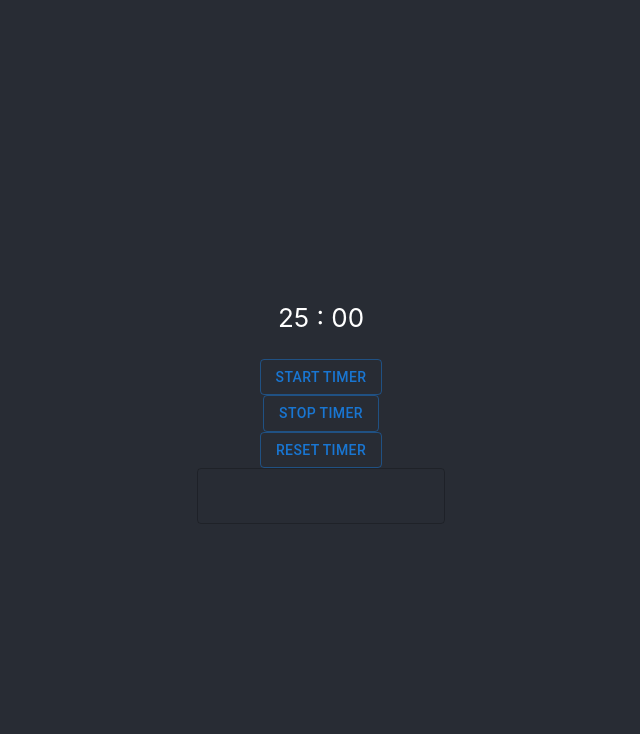
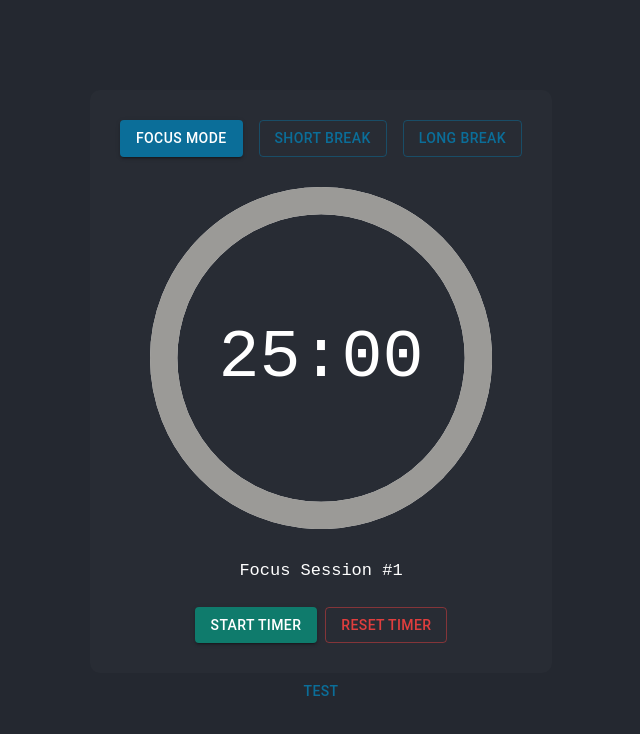
Before and after one commit to finnlestrange/pomodoro, a React (Create React App) app: page / in a window 1280 px wide. Shown: the top 734 px of the page, without its empty margins (319-959 px from the left). Built offline with nearby package versions, Linux system fonts and the light colour scheme.

Commit message:
updated style and major functionality

```diff
--- a/public/index.html
+++ b/public/index.html
@@ -24,7 +24,7 @@
       work correctly both with client-side routing and a non-root public URL.
       Learn how to configure a non-root public URL by running `npm run build`.
     -->
-    <title>React App</title>
+    <title>Pomodoro</title>
   </head>
   <body>
     <noscript>You need to enable JavaScript to run this app.</noscript>
--- a/src/components/Timer.js
+++ b/src/components/Timer.js
@@ -1,8 +1,15 @@
 import React, {useState} from "react";
 
+// UI Imports
+import {Button, Stack, createTheme, ThemeProvider, Modal, Box} from "@mui/material";
 
-// UI Imports
-import {Button, TextField} from "@mui/material";
+import {CircularProgressbar} from "react-circular-progressbar";
+import 'react-circular-progressbar/dist/styles.css';
+import '../styles/Timer.css';
+
+// Sound Imports
+import bellSound from "../audio/bell.mp3";
+import clickSound from "../audio/button-press.mp3";
 
 
 // Worker Imports
@@ -10,18 +17,106 @@ import workerScript from "../worker/timer.worker";
 
 const timerWorker = new Worker(workerScript);
 
+// MUI Theme & Styles
+const theme = createTheme({
+    palette: {
+        primary: {
+            main: "#0b6e99",
+        },
+        secondary: {
+            main: "#d9730d",
+        },
+        error: {
+            main: "#e03e3e",
+        },
+        success: {
+            main: "#0f7b6c",
+        }
+    }
+});
+
+const modalStyle = {
+    position: 'absolute',
+    top: '50%',
+    left: '50%',
+    transform: 'translate(-50%, -50%)',
+    width: 400,
+    background: '#282c34',
+    color: 'white',
+    border: '2px solid #000',
+    borderRadius: "15px",
+    boxShadow: 24,
+    p: 4,
+};
 
 const Timer = () => {
 
-    const [workTime, setWorkTime] = useState(25);
-    const [timeLeft, setTimeLeft] = useState(workTime * 60 * 1000); // 25 minutes in ms
+    // Colors
+    const main = "#9b9a97";
+    const red = "#e03e3e";
 
-    // Time conversion functions
-    const [minutes, setMinutes] = useState(25);
+    // State & Helper Functions //
+    const [mode, setMode] = useState("focus"); // focus, shortBreak or longBreak
+    const [count, setCount] = useState(0); // used to determine the next mode based on the current number of completed pomodoro
+    const [totalSessions, setTotalSessions] = useState(1); // number of current pomodoro session
+
+    // Boolean to show settings modal
+    const [showSettings, setShowSettings] = useState(false);
+
+    const [focusTime, setFocusTime] = useState(25);
+    const [shortBreakTime, setShortBreakTime] = useState(5);
+    const [longBreakTime, setLongBreakTime] = useState(10);
+
+    const [running, setRunning] = useState(false); // if the timer is running or not
+
+    // Mode Helper Function(s) //
+    // returns the time (in minutes) based on what mode the timer is in
+    const modeTime = (mode) => {
+        if (mode === "focus") {
+            return focusTime;
+        }
+        if (mode === "shortBreak") {
+            return shortBreakTime;
+        }
+        if (mode === "longBreak") {
+            return longBreakTime
+        } else {
+            return 0;
+        }
+    }
+
+    // Calculates the timers next mode
+    const nextMode = () => {
+        if (mode === "focus" & count < 3) {
+            setCount(prevState => prevState + 1);
+            return "shortBreak";
+        }
+        if (mode === "focus" & count >= 3) {
+            setCount(0);
+            return "longBreak";
+        }
+        if (mode === "shortBreak" || mode === "longBreak") {
+            setTotalSessions(prevState => prevState + 1);
+            return "focus";
+        }
+    }
+
+    // Returns string of current mode
+    const modeString = () => {
+        if (mode === "focus") return "Focus";
+        if (mode === "shortBreak") return "Break";
+        if (mode === "longBreak") return "Break";
+    }
+
+
+    // Time State & Conversion Functions //
+    const [timeLeft, setTimeLeft] = useState(modeTime(mode) * 60 * 1000); // 25 minutes in ms, default
+    const [progress, setProgress] = useState(1);
+
+    const [minutes, setMinutes] = useState(modeTime(mode));
     const [seconds, setSeconds] = useState(0);
 
     const min = minutes <= 9 ? `0${minutes.toFixed(0)}` : minutes.toFixed(0);
-
     const sec = seconds <= 9 ? `0${seconds.toFixed(0)}` : seconds.toFixed(0);
 
     const minutesToMs = (m) => {
@@ -36,52 +131,158 @@ const Timer = () => {
         return ((millis % 60000) / 1000);
     }
 
-    // Worker functions
+    // Sound Functions //
+    const playBell = () => {
+        const bell = new Audio(bellSound);
+        bell.volume = 0.2;
+        bell.play().then();
+    };
+
+    const playClick = () => {
+        const click = new Audio(clickSound);
+        click.volume = 0.3;
+        click.play().then();
+    }
+
+
+    // Web Worker Functions //
     timerWorker.onmessage = (e) => {
-        let newTime = parseInt(e.data.split("-")[1]);
-        let m = getMinutes(newTime);
-        let s = getSeconds(newTime);
-        setMinutes(m);
-        setSeconds(s);
-        // console.log(e.data);
+        let newTime = parseInt(e.data.split(":")[1]);
+        // console.log(newTime);
         if (newTime < 0) {
+            // Avoids negative values if rounding
             setTimeLeft(0); // make sure value is round 0 for minutes and seconds
-            document.title = "timer done";
+            setMinutes(0);
+            setSeconds(0);
+
+            document.title = modeString(mode) + " Done - " + (mode === "focus" ? "Break Time" : "Time to focus");
+
+            stopTimer();
+            playBell();
+
+            // Calculate next mode
+            let next = nextMode()
+            setMode(next);
+            setProgress(1);
+
+            resetTimer(next);
+
             return;
         } else {
+            setProgress(newTime / minutesToMs(modeTime(mode)));
+            let m = getMinutes(newTime);
+            let s = getSeconds(newTime);
+            setMinutes(m);
+            setSeconds(s);
+            m = m <= 9 ? `0${m.toFixed(0)}` : m.toFixed(0);
+            s = s <= 9 ? `0${s.toFixed(0)}` : s.toFixed(0);
             setTimeLeft(newTime);
-            document.title = m + " : " + s.toFixed(0);
+            document.title = "[" + modeString(mode) + "] " + m + ":" + s;
         }
     };
 
 
-    // Timer control functions
+    // Timer Control Functions //
     const startTimer = () => {
-        // this is reset each time the timer is started and is based off of how long there is left on the timer
-        const endTime = new Date().getTime() + (timeLeft);
+        setRunning(true);
 
-        const message = "start-" + endTime;
-        timerWorker.postMessage(message);
+        if (timeLeft <= 0) {
+            // If timer has finished and start is pressed, will do another timer of the current mode
+            const endTime = new Date().getTime() + (minutesToMs(modeTime(mode)));
+            const message = "start:" + endTime;
+
+            timerWorker.postMessage(message);
+        } else {
+            // Reset each time the timer is started and based off of how long there is left on the timer
+            const endTime = new Date().getTime() + (timeLeft);
+            const message = "start:" + endTime;
+
+            timerWorker.postMessage(message);
+        }
+
     }
 
     const stopTimer = () => {
+        setRunning(false);
         timerWorker.postMessage("stop");
     }
 
-    const resetTimer = () => {
+    const resetTimer = (m) => {
         stopTimer();
-        setTimeLeft(minutesToMs(workTime));
-        setMinutes(workTime);
+        setMode(m);
+        setProgress(1);
+        setTimeLeft(minutesToMs(modeTime(m)));
+        setMinutes(modeTime(m));
         setSeconds(0);
+    }
+
+
+    const changeMode = (m) => {
+        resetTimer(m);
+        if (m === "focus") {
+            setMode("focus");
+            setTimeLeft(minutesToMs(focusTime));
+            setMinutes(focusTime);
+            setSeconds(0);
+            document.title = "Pomodoro"
+            // document.title = "[Focus] " + focusTime + ":00"
+        }
+        if (m === "shortBreak") {
+            setMode("shortBreak");
+            setTimeLeft(minutesToMs(shortBreakTime));
+            setMinutes(shortBreakTime);
+            setSeconds(0);
+            document.title = "Pomodoro"
+            // document.title = "[Break] " + shortBreakTime + ":00"
+        }
+        if (m === "longBreak") {
+            setMode("longBreak");
+            setTimeLeft(minutesToMs(longBreakTime));
+            setMinutes(longBreakTime);
+            setSeconds(0);
+            document.title = "Pomodoro"
+            // document.title = "[Break] " + longBreakTime + ":00"
+        }
     }
 
     return (
         <>
-            <p>{min} : {sec}</p>
-            <Button variant={"outlined"} onClick={startTimer}>Start Timer</Button>
-            <Button variant={"outlined"} onClick={stopTimer}>Stop Timer</Button>
-            <Button variant={"outlined"} onClick={resetTimer}>Reset Timer</Button>
-            <TextField onChange={(e) => setWorkTime(parseInt(e.target.value))} variant={"outlined"}></TextField>
+            <ThemeProvider theme={theme}>
+                <div className={"timerContainer"}>
+                    <Stack justifyContent={"center"} spacing={2} direction={"row"}>
+                        <Button color={"primary"} variant={mode === "focus" ? "contained" : "outlined"} onClick={() => {changeMode("focus"); playClick()}}>Focus
+                            Mode</Button>
+                        <Button color={"primary"} variant={mode === "shortBreak" ? "contained" : "outlined"}
+                                onClick={() => {changeMode("shortBreak"); playClick()}}>Short Break</Button>
+                        <Button color={"primary"} variant={mode === "longBreak" ? "contained" : "outlined"}
+                                onClick={() => {changeMode("longBreak"); playClick()}}>Long Break</Button>
+                    </Stack>
+
+                    <div style={{height:"20%", paddingTop:"30px", paddingLeft:"30px", paddingRight:"30px", paddingBottom:"15px"}}>
+                        <CircularProgressbar styles={{text:{fill:"white", fontSize:"20px", fontFamily:"monospace"}, path:{stroke:(progress < 0.15 ? red : main), strokeLinecap:"butt"}}} value={progress} maxValue={1} text={min + ":" + sec}/>
+                    </div>
+
+                    <p style={{fontSize:"17px", fontFamily:"monospace", paddingBottom:"10px"}}>Focus Session #{totalSessions}</p>
+
+                    <Stack justifyContent={"center"} spacing={1} direction={"row"}>
+                        {running ?
+                            <Button color={"error"} variant={"contained"} onClick={() => {stopTimer(); playClick()}}>Stop Timer</Button>
+                            :
+                            <Button color={"success"} variant={"contained"} onClick={() => {startTimer(); playClick()}}>Start Timer</Button>
+                        }
+                        <Button color={"error"} variant={"outlined"} onClick={() => {resetTimer(mode); playClick()}}>Reset Timer</Button>
+                    </Stack>
+                </div>
+
+                <Button onClick={() => setShowSettings(true)}>Test</Button>
+
+                <Modal open={showSettings} onClose={() => {setShowSettings(false)}}>
+                    <Box sx={modalStyle}>
+                        <p>Test</p>
+                    </Box>
+                </Modal>
+
+            </ThemeProvider>
         </>
     );
 
--- a/src/styles/App.css
+++ b/src/styles/App.css
@@ -14,7 +14,7 @@
 }
 
 .App-header {
-  background-color: #282c34;
+  background-color: #242830;
   min-height: 100vh;
   display: flex;
   flex-direction: column;
--- /dev/null
+++ b/src/styles/Timer.css
@@ -0,0 +1,5 @@
+.timerContainer {
+    background-color: #282c34;
+    padding: 30px;
+    border-radius: 10px;
+}
```
Also changed, not shown: src/worker/timer.worker.js (+4 -3 lines), 2 other files (tests, documents, lock files or other folders).
